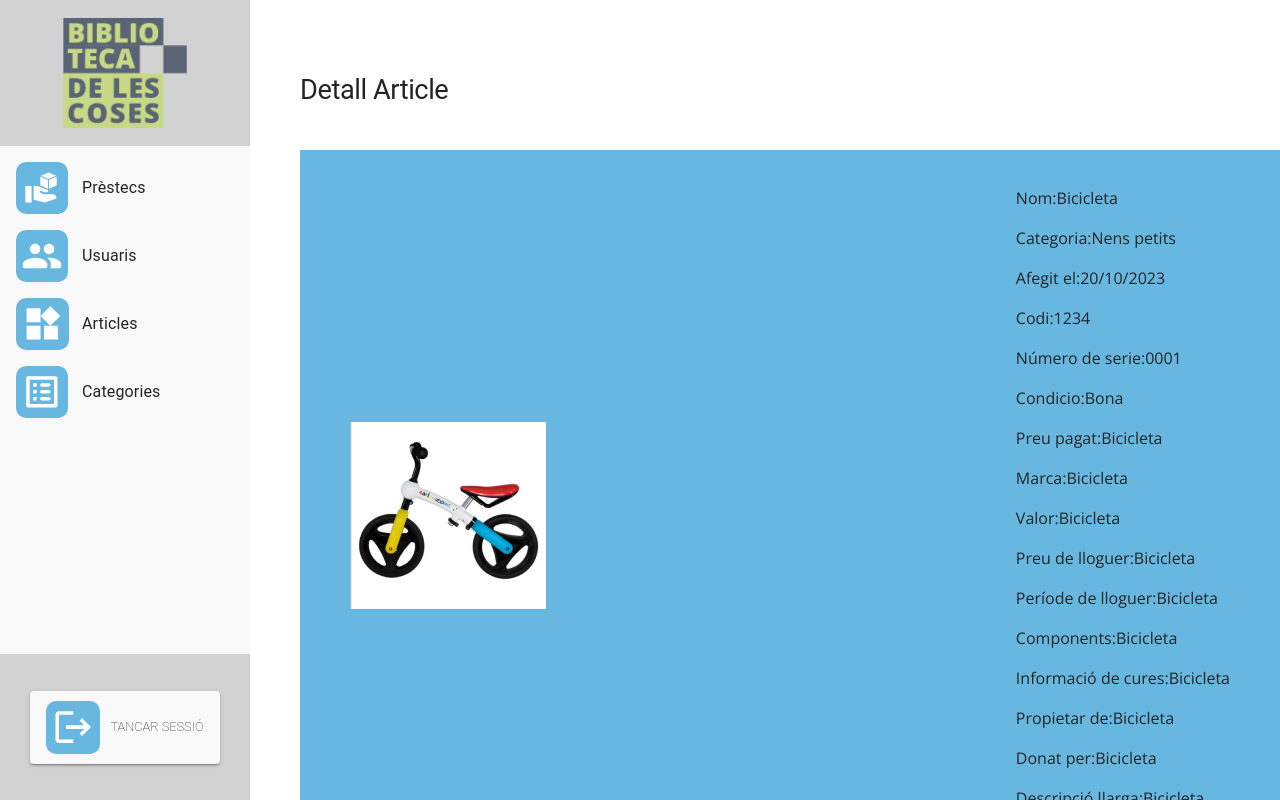
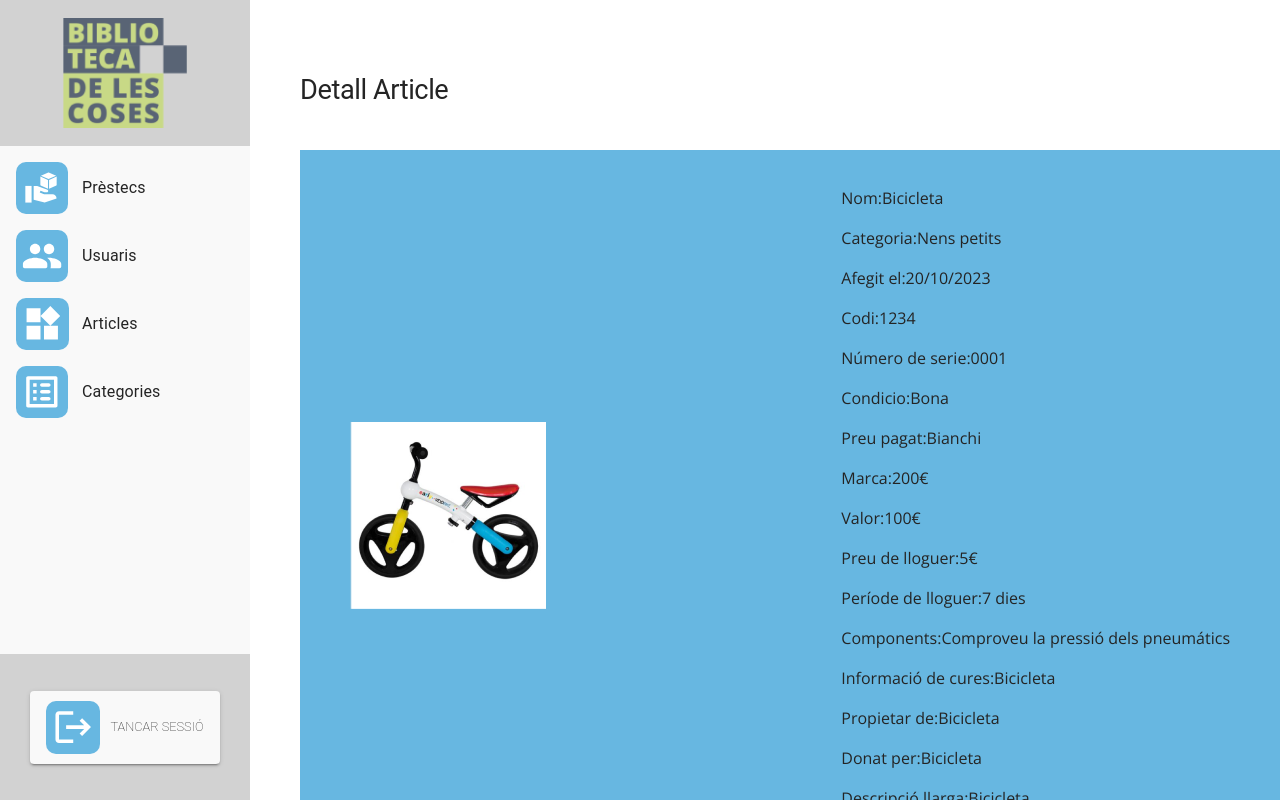
Before and after one commit to cosateca/cosatk-front, a React (Vite) app: page /dashboard/detall in a window 1280 px wide. Built offline with nearby package versions, Linux system fonts and the light colour scheme.

Commit message:
detalle de producto 28%

```diff
--- a/src/pages/Dashboard/Detall/Detall.tsx
+++ b/src/pages/Dashboard/Detall/Detall.tsx
@@ -58,12 +58,12 @@ const Detall = (props: Props) => {
                             <p><span>Codi:</span>1234</p>
                             <p><span>Número de serie:</span>0001</p>
                             <p><span>Condicio:</span>Bona</p>
-                            <p><span>Preu pagat:</span>Bicicleta</p>
-                            <p><span>Marca:</span>Bicicleta</p>
-                            <p><span>Valor:</span>Bicicleta</p>
-                            <p><span>Preu de lloguer:</span>Bicicleta</p>
-                            <p><span>Període de lloguer:</span>Bicicleta</p>
-                            <p><span>Components:</span>Bicicleta</p>
+                            <p><span>Preu pagat:</span>Bianchi</p>
+                            <p><span>Marca:</span>200€</p>
+                            <p><span>Valor:</span>100€</p>
+                            <p><span>Preu de lloguer:</span>5€</p>
+                            <p><span>Període de lloguer:</span>7 dies</p>
+                            <p><span>Components:</span>Comproveu la pressió dels pneumátics</p>
                             <p><span>Informació de cures:</span>Bicicleta</p>
                             <p><span>Propietar de:</span>Bicicleta</p>
                             <p><span>Donat per:</span>Bicicleta</p>
```
